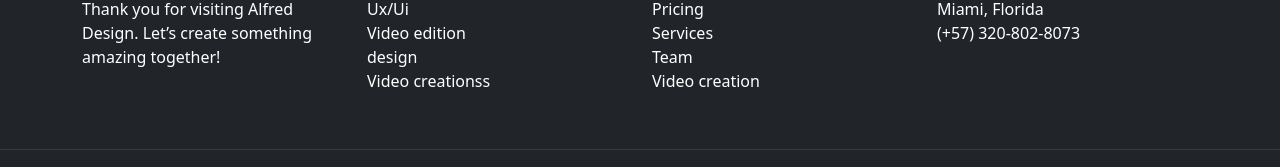
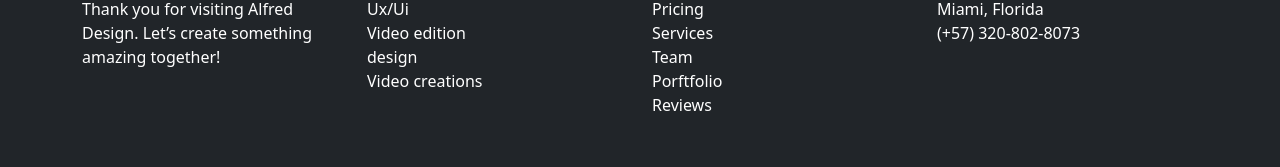
Before and after one commit to Davidfvillamil/Alfred-design, a React (Vite) app in the folder Alfred-design/: page / in a window 1280 px wide. Shown: the part 9239-9406 px from the top of the page. Built offline with nearby package versions, Linux system fonts and the light colour scheme; a web font is replaced by a local one.

Commit message:
cambios al footer

```diff
--- a/Alfred-design/src/components/footer/Footer.jsx
+++ b/Alfred-design/src/components/footer/Footer.jsx
@@ -31,7 +31,7 @@ function Footer() {
                             <li><a href="">Ux/Ui</a></li>
                             <li><a href="">Video edition</a></li>
                             <li><a href="">design</a></li>
-                            <li><a href="">Video creationss</a></li>
+                            <li><a href="">Video creations</a></li>
                         </ul>
 
                     </div>
@@ -40,10 +40,11 @@ function Footer() {
                         <h5>ABOUT</h5>
                         <div className="line"></div>
                         <ul>
-                            <li><a href="">Pricing</a></li>
-                            <li><a href="">Services</a></li>
-                            <li><a href="">Team</a></li>
-                            <li><a href="">Video creation</a></li>
+                            <li><a href="#pricing">Pricing</a></li>
+                            <li><a href="#services">Services</a></li>
+                            <li><a href="#team">Team</a></li>
+                            <li><a href="#portafolio">Porftfolio</a></li>
+                            <li><a href="#reviews">Reviews</a></li>
                         </ul>
 
                     </div>
```
